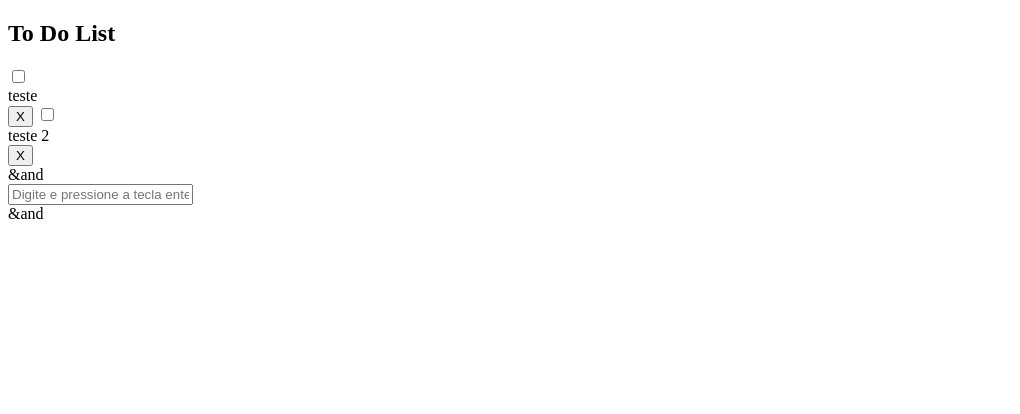
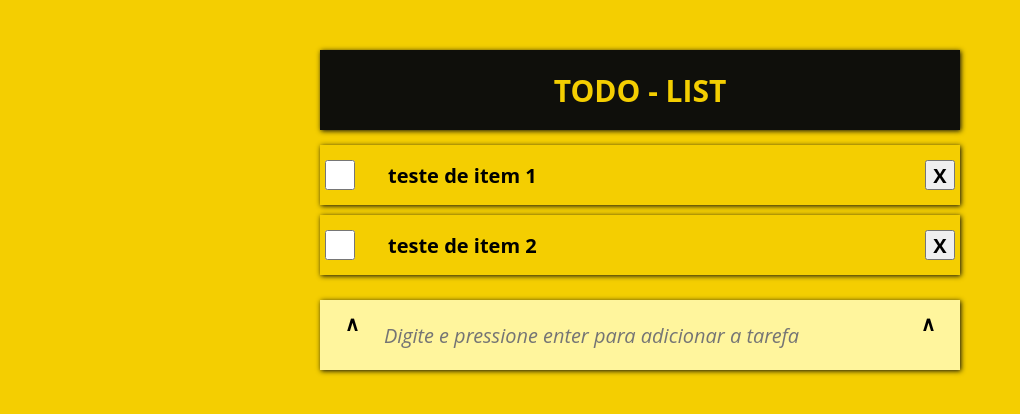
Before and after one commit to pvcapuano/toDoList, a plain HTML site: page index.html in a window 1280 px wide. Shown: the whole page, without its empty margins (0-1020 px from the left). Drawn offline with Linux system fonts and the light colour scheme.

Commit message:
css atualizado

```diff
--- a/index.html
+++ b/index.html
@@ -2,35 +2,35 @@
 <html lang="pt-br">
 <head>
     <meta charset="UTF-8">
-    <meta http-equiv="X-UA-Compatible" content="IE=edge">
     <meta name="viewport" content="width=device-width, initial-scale=1.0">
     <link rel="stylesheet" href="style.css">
-    <title>To Do List</title>
+    <title>todo-list</title>
 </head>
 <body>
-    <section class="container">
-        <h1>To Do List</h1>
+    <div class="todo">
+        <div class="todo__title">
+            TODO - LIST
+        </div>
 
-        <div class="todo_list">
-            <label class="todo_item">
+        <div class="todo__list">
+            <label class="todo__item">
                 <input type="checkbox">
-                <div>teste</div>
+                <div>teste de item 1</div>
                 <input type="button" value="X">
             </label>
-            <label class="todo_item">
+            <label class="todo__item">
                 <input type="checkbox">
-                <div>teste 2</div>
+                <div>teste de item 2</div>
                 <input type="button" value="X">
             </label>
         </div>
 
-        <div class="todo_new-item">
-            <div>&and</div>
-            <input type="text" placeholder="Digite e pressione a tecla enter para inserir a tarefa">
-            <div>&and</div>
+        <div class="todo__new-item">
+            <div>&and;</div>
+            <input type="text" placeholder="Digite e pressione enter para adicionar a tarefa">
+            <div>&and;</div>
         </div>
-
-    </section>
+    </div>
     <script src="script.js"></script>
 </body>
 </html>
--- a/style.css
+++ b/style.css
@@ -0,0 +1,110 @@
+:root {
+    --primary-color: #F4CE01;
+    --secondary-color: #0F0F0B;
+}
+
+* {
+    margin: 0;
+    padding: 0;
+    box-sizing: border-box;
+}
+html {
+    font-size: 62.5%;
+}
+
+body {
+    background-color: var(--primary-color);
+    font: bold 2rem 'Open Sans', sans-serif;
+}
+
+.todo {
+    display: flex;
+    width: 50vw;
+    flex-direction: column;
+    align-items: center;
+    margin: 0 auto;
+    gap: 15px;
+}
+
+.todo__title {
+    display: flex;
+    background-color: var(--secondary-color);
+    width: 100%;
+    height: 80px;
+    justify-content: center;
+    align-items: center;
+    margin-top: 50px;
+    box-shadow: 1px 1px 5px var(--secondary-color);
+    font-size: 3rem;
+    color: var(--primary-color);
+}
+
+.todo__list {
+    display: flex;
+    width: 100%;
+    flex-direction: column;
+    gap: 10px;
+}
+
+.todo__item{
+    display: flex;
+    width: 100%;
+    height: 60px;
+    justify-content: space-between;
+    align-items: center;
+    padding: 5px;
+    box-shadow: 1px 1px 5px var(--secondary-color);
+}
+.todo__item > div {
+    width: 80%;
+}
+.todo__item:hover {
+    cursor: pointer;
+    transition: all .5s ease;
+    background-color: var(--secondary-color);
+    color: var(--primary-color);
+}
+
+
+.todo__item > input[type='text'] {
+    border: none;
+    width: 80%;
+    font: inherit;
+}
+
+.todo__item > input[type='button'],
+.todo__item > input[type='checkbox'] {
+    width: 30px;
+    height: 30px;
+    font: inherit;
+}
+
+
+.todo__item > input[type='checkbox']:checked  + div {
+    text-decoration:line-through;
+}
+
+.todo__new-item{
+    display: flex;
+    background-color: #fff59d;
+    width: 100%;
+    height: 70px;
+    justify-content: space-evenly;
+    padding: 10px 0;
+    box-shadow: 1px 1px 5px var(--secondary-color);
+    margin: 10px;
+    font: inherit;
+}
+
+.todo__new-item > input{
+    background-color: #fff59d;
+    border: none;
+    width: 80%;
+    outline: none;
+    font: inherit;
+}
+
+.todo__new-item > input::placeholder {
+    font-style: italic;
+    font-weight: normal;
+}
```
